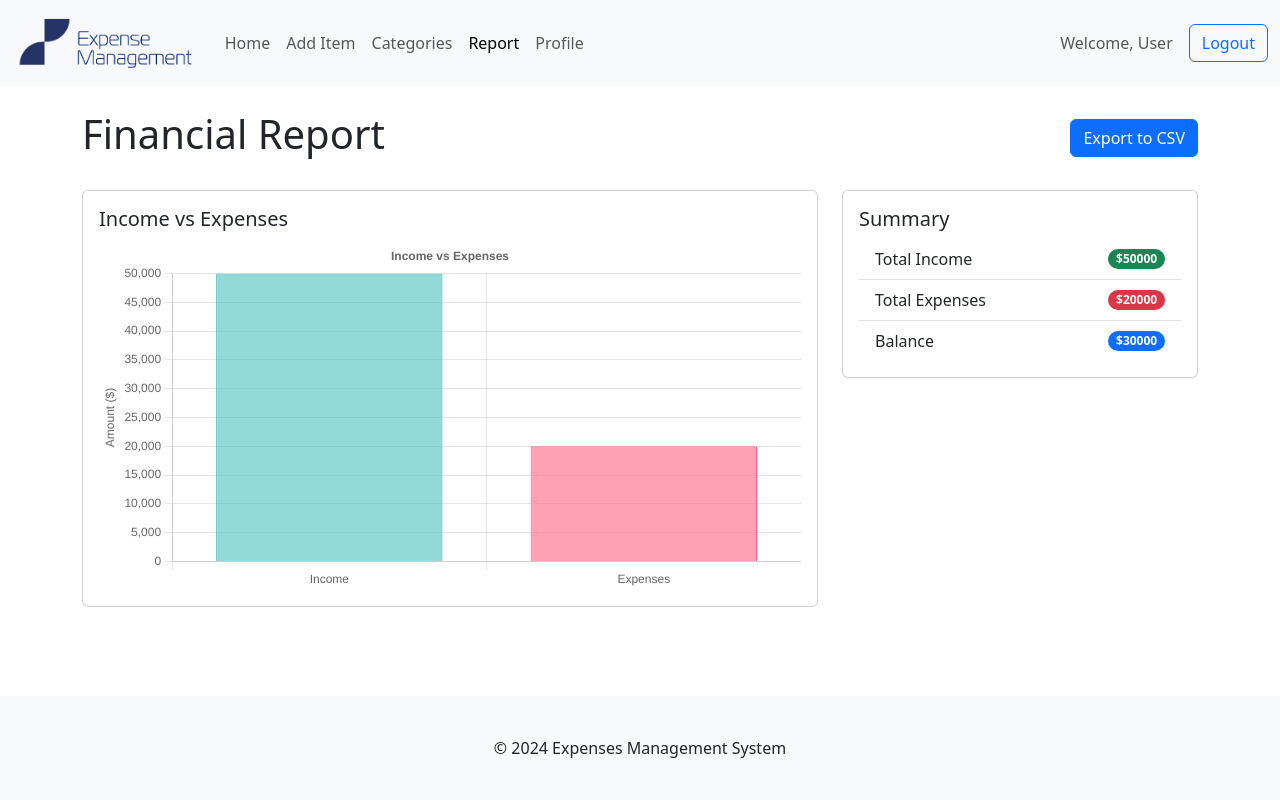
After one commit to omal-harsha/expenses-management-system, a Flask app: page /report in a window 1280 px wide. The commit adds this page. Run offline with Flask 3, Linux system fonts and the light colour scheme; some libraries are stand-ins or nearby versions.

Commit message:
complete report section

```diff
--- a/app.py
+++ b/app.py
@@ -1,4 +1,5 @@
 from flask import Flask, render_template, redirect, url_for, request, jsonify
+import json
 
 app = Flask(__name__)
 
@@ -87,11 +88,28 @@ def edit_item(id):
 
 @app.route('/report')
 def report():
-    return render_template('report.html')
+    total_expenses = sum(entry['amount'] for entry in entries if entry['type'] == 'expense')
+    total_income = sum(entry['amount'] for entry in entries if entry['type'] == 'income')
+    remaining_balance = total_income - total_expenses
 
-# @app.route('/profile')
-# def profile():
-#     return render_template('profile.html')
+    # Calculate expense breakdown by category
+    expense_categories = {}
+    for entry in entries:
+        if entry['type'] == 'expense':
+            category = entry['category']
+            amount = entry['amount']
+            if category in expense_categories:
+                expense_categories[category] += amount
+            else:
+                expense_categories[category] = amount
+
+    return render_template('report.html',
+                           entries=entries,
+                           total_expenses=total_expenses,
+                           total_income=total_income,
+                           remaining_balance=remaining_balance,
+                           expense_categories=expense_categories)
+
 
 @app.route('/login', methods=['POST'])
 def login_post():
--- /dev/null
+++ b/templates/report.html
@@ -0,0 +1,115 @@
+{% extends "base.html" %} {% block title %}Report - Expenses Management System{%
+endblock %} {% block content %}
+<div class="d-flex justify-content-between align-items-center mb-4">
+    <h1>Financial Report</h1>
+    <div>
+      <button class="btn btn-primary" onclick="exportToCSV()">Export to CSV</button>
+    </div>
+  </div>
+
+
+<div class="row mb-4">
+  <div class="col-md-8">
+    <div class="card">
+      <div class="card-body">
+        <h5 class="card-title">Income vs Expenses</h5>
+        <canvas id="incomeExpensesChart"></canvas>
+      </div>
+    </div>
+  </div>
+  <div class="col-md-4">
+    <div class="card">
+      <div class="card-body">
+        <h5 class="card-title">Summary</h5>
+        <ul class="list-group list-group-flush">
+          <li
+            class="list-group-item d-flex justify-content-between align-items-center"
+          >
+            Total Income
+            <span class="badge bg-success rounded-pill"
+              >${{ total_income }}</span
+            >
+          </li>
+          <li
+            class="list-group-item d-flex justify-content-between align-items-center"
+          >
+            Total Expenses
+            <span class="badge bg-danger rounded-pill"
+              >${{ total_expenses }}</span
+            >
+          </li>
+          <li
+            class="list-group-item d-flex justify-content-between align-items-center"
+          >
+            Balance
+            <span class="badge bg-primary rounded-pill"
+              >${{ remaining_balance }}</span
+            >
+          </li>
+        </ul>
+      </div>
+    </div>
+  </div>
+</div>
+
+
+<script src="https://cdn.jsdelivr.net/npm/chart.js"></script>
+<script>
+  // Income vs Expenses Chart
+  const incomeExpensesCtx = document.getElementById('incomeExpensesChart').getContext('2d');
+  new Chart(incomeExpensesCtx, {
+      type: 'bar',
+      data: {
+          labels: ['Income', 'Expenses'],
+          datasets: [{
+              label: 'Amount',
+              data: [{{ total_income }}, {{ total_expenses }}],
+              backgroundColor: ['rgba(75, 192, 192, 0.6)', 'rgba(255, 99, 132, 0.6)'],
+              borderColor: ['rgb(75, 192, 192)', 'rgb(255, 99, 132)'],
+              borderWidth: 1
+          }]
+      },
+      options: {
+          responsive: true,
+          scales: {
+              y: {
+                  beginAtZero: true,
+                  title: {
+                      display: true,
+                      text: 'Amount ($)'
+                  }
+              }
+          },
+          plugins: {
+              title: {
+                  display: true,
+                  text: 'Income vs Expenses'
+              },
+              legend: {
+                  display: false
+              }
+          }
+      }
+  });
+</script>
+
+<script>
+  function exportToCSV() {
+      const entries = {{ entries | tojson | safe }};
+      let csvContent = "data:text/csv;charset=utf-8,";
+      csvContent += "ID,Category,Description,Amount,Date,Type\n";
+
+      entries.forEach(entry => {
+          const row = `${entry.id},${entry.category},"${entry.describe}",${entry.amount},${entry.date},${entry.type}`;
+          csvContent += row + "\n";
+      });
+
+      const encodedUri = encodeURI(csvContent);
+      const link = document.createElement("a");
+      link.setAttribute("href", encodedUri);
+      link.setAttribute("download", "expense_report.csv");
+      document.body.appendChild(link);
+      link.click();
+  }
+</script>
+{% endblock %}
```
Also changed, not shown: templates/profile.html (line endings or trailing spaces).
